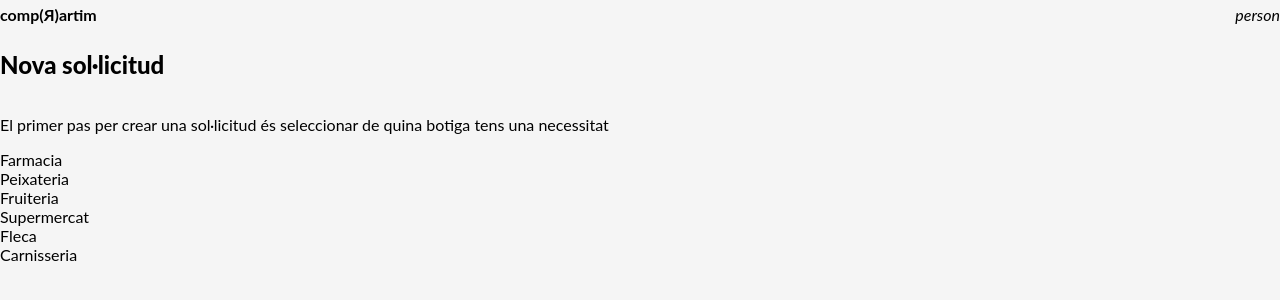
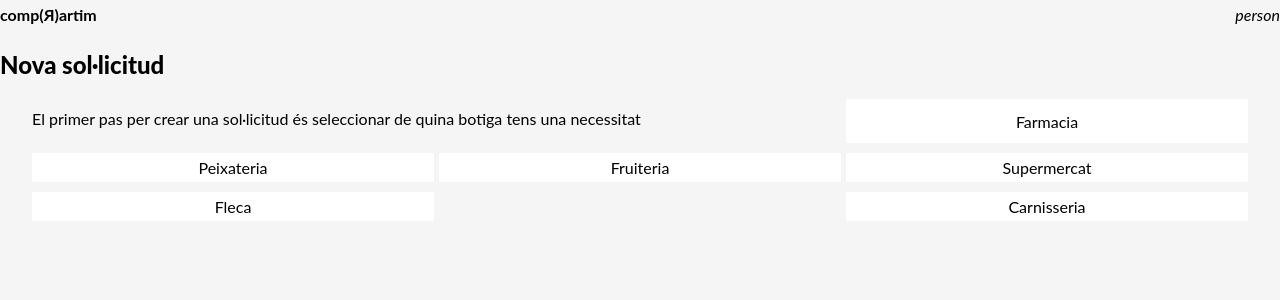
Before and after one commit to Comprarteam/comprartim, a React app: page /#/new-request in a window 1280 px wide. Shown: the top 300 px of the page. Built offline with nearby package versions, Linux system fonts and the light colour scheme; the HTML template or start-up script is replaced by a standard one.

Commit message:
Styled new request component

```diff
--- a/src/components/NewRequest/NewRequest.jsx
+++ b/src/components/NewRequest/NewRequest.jsx
@@ -4,6 +4,7 @@ import Header from '../Header/Header';
 import ChooseCategory from './Steps/ChooseCategory';
 import ChooseProducts from './Steps/ChooseProducts';
 import { registerNewRequest } from '../../services/Requests';
+import styles from './NewRequest.scss';
 
 const NewRequest = () => {
   const [categorySelected, setCategorySelected] = useState('');
@@ -34,7 +35,7 @@ const NewRequest = () => {
   return (
     <>
       <Header title="Nova sol·licitud" />
-      <div className="container">
+      <div className={styles['requests-container']}>
         {categorySelected === ''
           ? (
             <ChooseCategory
--- /dev/null
+++ b/src/components/NewRequest/NewRequest.scss
@@ -0,0 +1,7 @@
+.requests-container {
+  display: flex;
+  flex-wrap: wrap;
+  justify-content: space-between;
+  margin: auto;
+  width: 95%;
+}
--- a/src/components/NewRequest/Steps/ChooseCategory.jsx
+++ b/src/components/NewRequest/Steps/ChooseCategory.jsx
@@ -4,20 +4,20 @@ import styles from './ChooseCategory.scss';
 
 const ChooseCategory = ({ onClickCategory }) => (
   <>
-    <p>
+    <div className={styles['categories-description']}>
       El primer pas per crear una sol·licitud és
       seleccionar de quina botiga tens una necessitat
-    </p>
+    </div>
     {CategoriesList.map((category) => (
       <div
         key={category.id}
         role="button"
         tabIndex={0}
-        className={styles['category-item']}
+        className={`${styles['category-item']} indigo accent-1`}
         onClick={() => onClickCategory(category)}
         onKeyPress={() => onClickCategory(category)}
       >
-        <div className={`${styles['categories-icon']} food-icon-${category.id}`} />
+        <div className={`${styles['item-icon']} food-icon-${category.id}`} />
         <div>{category.name}</div>
       </div>
     ))}
--- a/src/components/NewRequest/Steps/ChooseCategory.scss
+++ b/src/components/NewRequest/Steps/ChooseCategory.scss
@@ -1,7 +1,21 @@
-.categories-text {
-  color: red;
+.categories-description {
+  margin-top: 10px;
+  margin-bottom: 25px;
 }
 
-.categories-icon {
+.category-item {
+  align-items: center;
+  background: white;
+  border-radius: 1px;
+  display: flex;
+  flex: none;
+  flex-direction: column;
+  justify-content: center;
+  margin-bottom: 10px;
+  padding: 5px;
+  width: calc((100% - 40px) / 3);
+}
+
+.item-icon {
   font-size: 4rem;
 }
```
